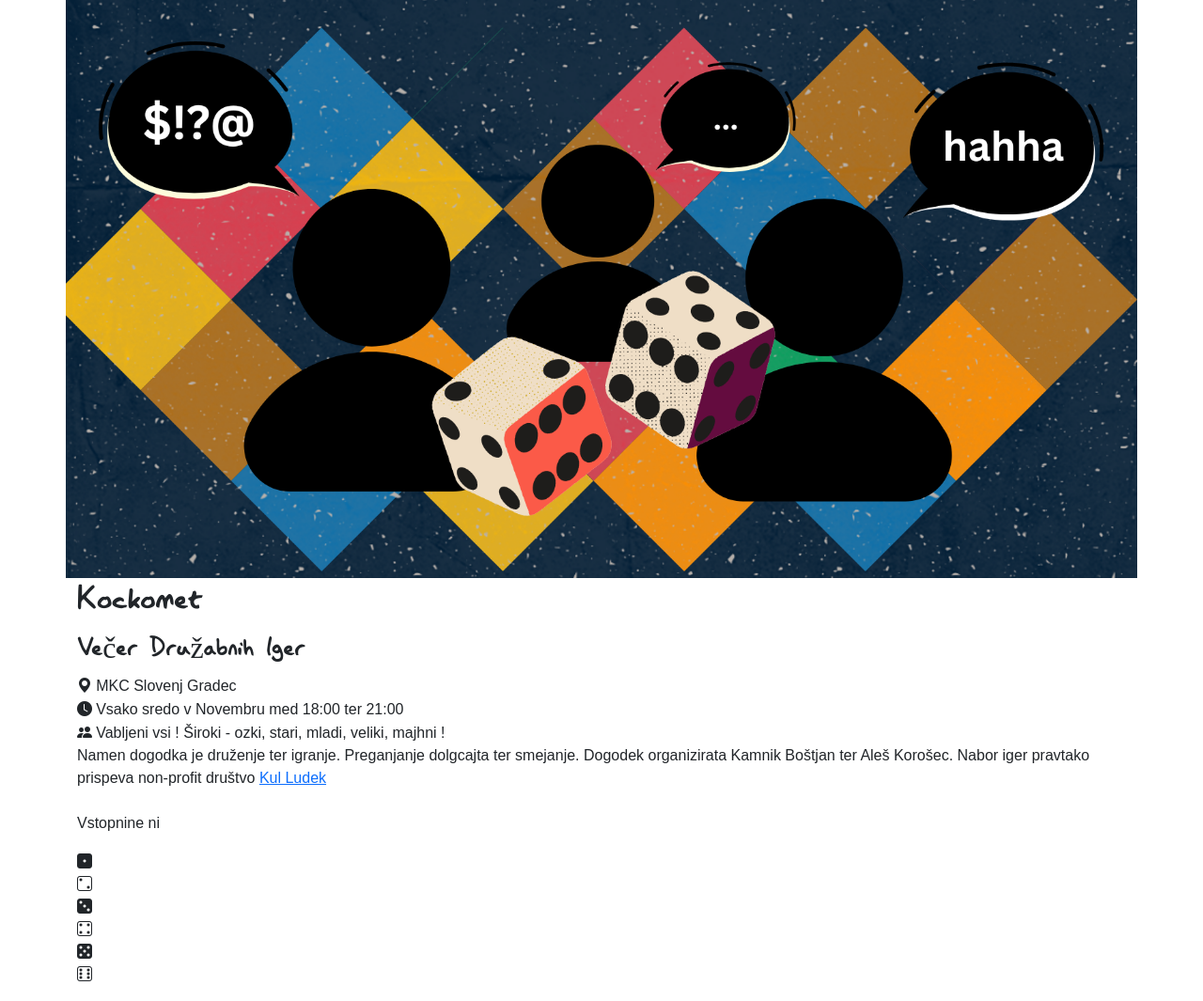
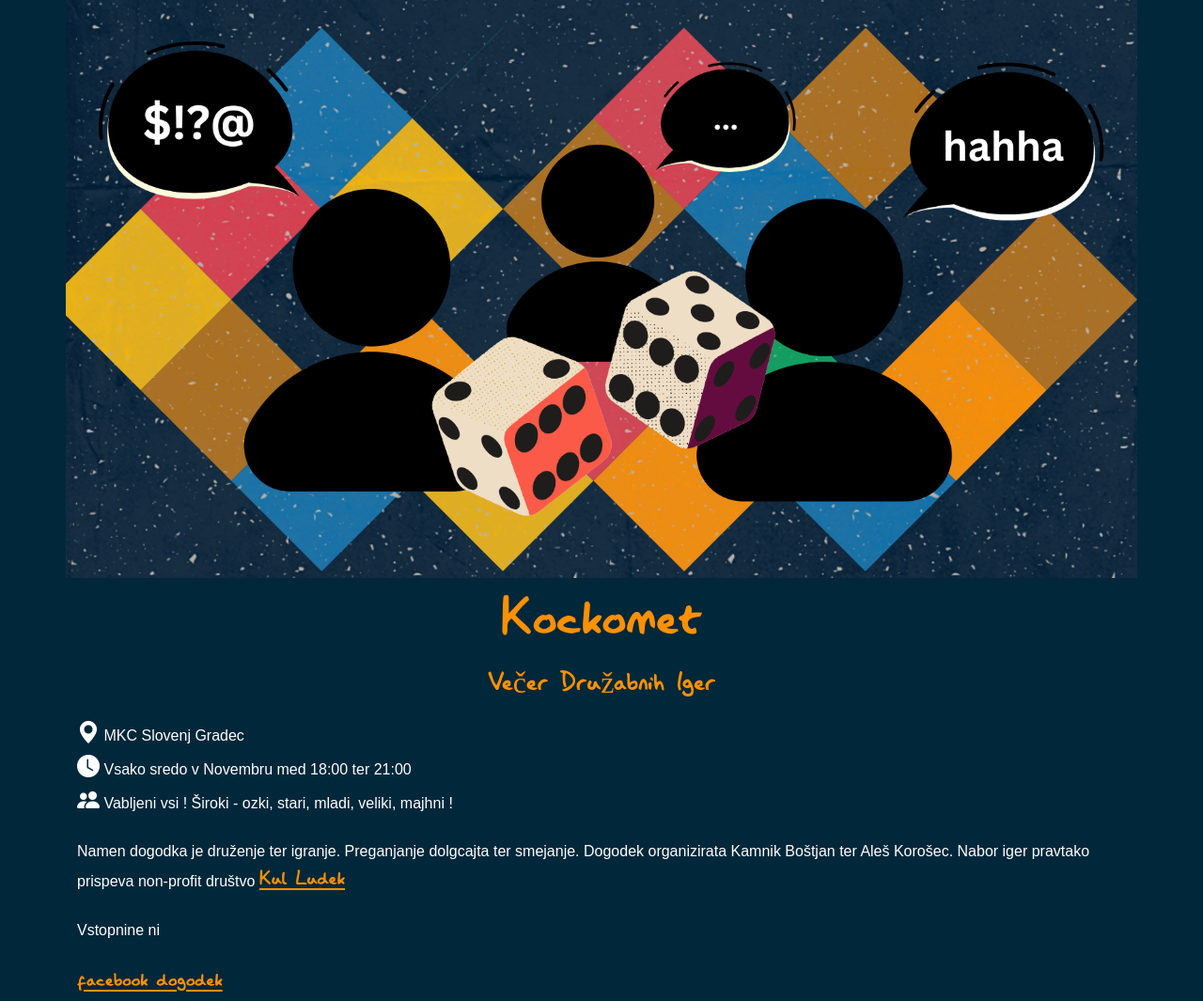
Before and after one commit to hktari/kockomet, a website: page index.html in a window 1280 px wide. Shown: the top 1065 px of the page at 94% size. Drawn offline with nearby package versions, Linux system fonts and the light colour scheme.

Commit message:
add some style

```diff
--- a/index.html
+++ b/index.html
@@ -6,9 +6,9 @@
     <meta http-equiv="X-UA-Compatible" content="IE=edge">
     <meta name="viewport" content="width=device-width, initial-scale=1.0">
     <title>Kockomet</title>
-    <link rel="stylesheet" href="style.css">
     <link rel="stylesheet" href="node_modules/bootstrap/dist/css/bootstrap.min.css">
     <link rel="stylesheet" href="node_modules/bootstrap-icons/font/bootstrap-icons.css">
+    <link rel="stylesheet" href="style.css">
 </head>
 
 <body>
@@ -20,10 +20,11 @@
     <main>
         <section id="about">
             <div class="container">
-                <h1>Kockomet</h1>
-                <h2>Večer Družabnih Iger</h2>
+                <div class="pt-2"></div>
+                <h1 class="c-heading text-center">Kockomet</h1>
+                <h2 class="c-subheading text-center">Večer Družabnih Iger</h2>
 
-                <div class="o-list">
+                <div class="o-list pt-2">
                     <div class="c-details-item">
                         <i class="bi bi-geo-alt-fill"></i>
                         <span>MKC Slovenj Gradec</span>
@@ -38,11 +39,15 @@
                     </div>
                 </div>
 
-                <div class="o-description">
+                <div class="o-description mt-4">
                     <p>
                         Namen dogodka je druženje ter igranje. Preganjanje dolgcajta ter smejanje. Dogodek organizirata Kamnik Boštjan ter Aleš Korošec. Nabor iger pravtako prispeva non-profit društvo <a href="https://www.facebook.com/profile.php?id=100079057137609&sk=about"
                             class="c-link">Kul Ludek</a>
                         <br/><br/> Vstopnine ni
+
+                        <br/>
+                        <br/>
+                        <a href="https://fb.me/e/3SJoQ5XqD" class="c-link">facebook dogodek</a>
                     </p>
                 </div>
                 <div class="c-dice-array">
--- a/style.css
+++ b/style.css
@@ -6,13 +6,14 @@
 @import url('https://fonts.googleapis.com/css2?family=Open+Sans:wght@300;400;700&display=swap');
 
 :root {
-    --color-primary: #0d2c42;
+    --color-primary: #01273a;
     --color-alt: #75c7fb;
     --color-secondary: #ff9100;
 }
 
 body {
     font-family: 'Open-Sans', sans-serif;
+    background-color: var(--color-primary);
 }
 
 h1,
@@ -20,13 +21,33 @@ h2,
 h3,
 h4,
 h5,
-h6{
+h6,
+a {
     font-family: 'lazy-dog';
+    color: #ff9100;
 }
 
 p,
 span,
-a,
-button {
+button,
+i {
     font-family: 'Open-Sans', sans-serif;
+    color: #fff;
 }
+
+
+.c-heading{
+    font-size: 4em;
+}
+.c-subheading{
+    font-size: 2em;
+}
+
+.c-link{
+    font-size: 1.5em;
+}
+
+
+.c-details-item i{
+    font-size: 1.5em;
+}
```
